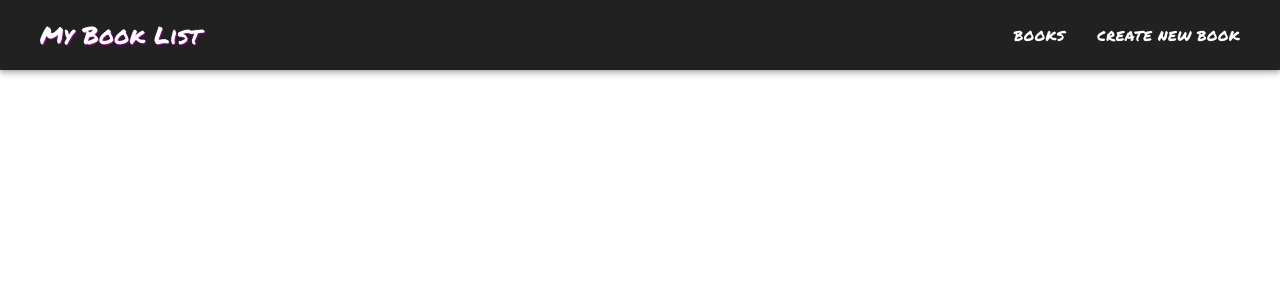
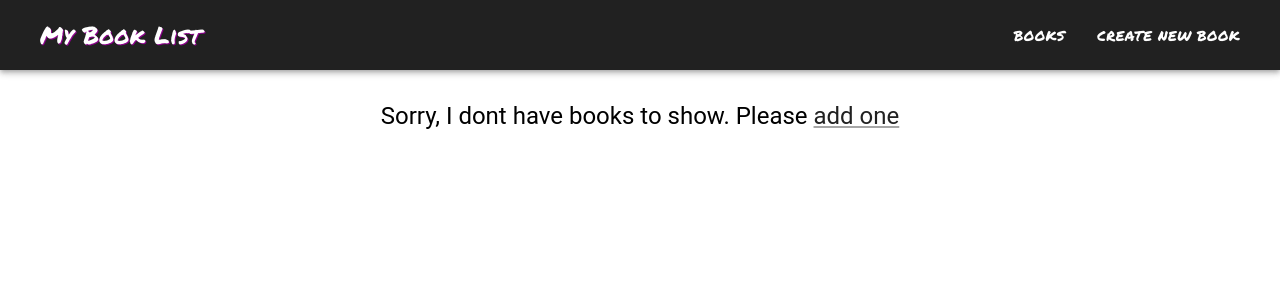
Before and after one commit to luisgcosta-runtimerev/Booklist, a React (Create React App) app: page / in a window 1280 px wide. Shown: the top 300 px of the page. Built offline with nearby package versions, Linux system fonts and the light colour scheme.

Commit message:
fix a bug

```diff
--- a/src/pages/Booklist.js
+++ b/src/pages/Booklist.js
@@ -1,5 +1,5 @@
 import React, { useContext } from 'react';
-import { Container } from '@mui/material';
+import { Container, Typography, Link } from '@mui/material';
 import Masonry from 'react-masonry-css';
 import { makeStyles } from '@mui/styles';
 import { useNavigate } from 'react-router-dom';
@@ -43,6 +43,17 @@ export default function Booklist() {
   };
   return (
     <Container>
+      {books.length === 0 ? (
+        <Typography
+          component="h2"
+          variant="h5"
+          align="center"
+          sx={{ marginTop: '30px' }}
+        >
+          Sorry, I dont have books to show. Please{' '}
+          <Link href="/create">add one</Link>
+        </Typography>
+      ) : (
         <Masonry
           breakpointCols={breakpointColumnsObj}
           className={styles.myMasonryGrid}
@@ -58,6 +69,7 @@ export default function Booklist() {
             </div>
           ))}
         </Masonry>
+      )}
     </Container>
   );
 }
```
Lines whose indentation alone changed are shown as unchanged.
